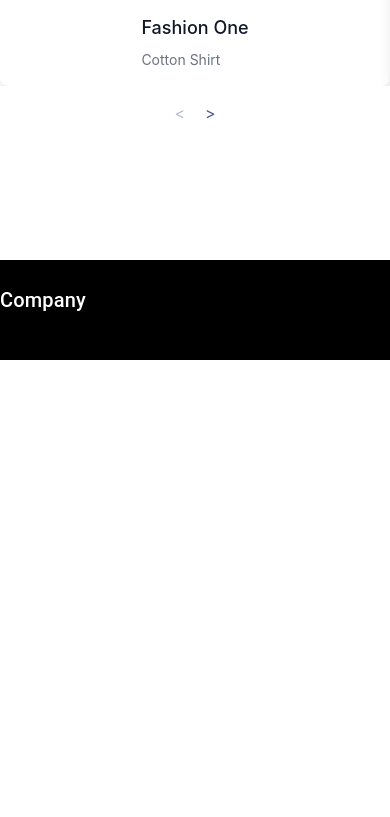
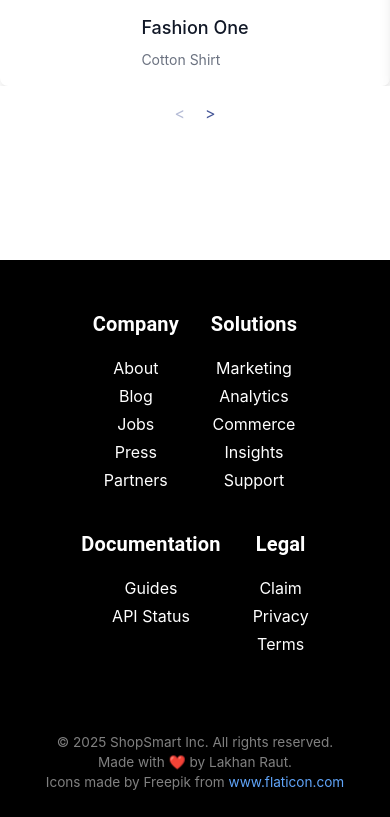
Before and after one commit to Lakhan0106/E-Commerce-Project, a React (Create React App) app: page / in a window 390 px wide. Shown: the part 3129-3946 px from the top of the page. Before the commit the page ends 3489 px from the top, so only its background shows below. Built offline with nearby package versions, Linux system fonts and the light colour scheme.

Commit message:
Third-commit

```diff
--- a/src/customer/components/Footer/Footer.jsx
+++ b/src/customer/components/Footer/Footer.jsx
@@ -1,19 +1,67 @@
-import { Grid, Typography } from '@mui/material'
+import { Button } from '@headlessui/react'
+import { Grid, Typography, Box } from '@mui/material'
 import React from 'react'
 
 const Footer = () => {
     return (
         <div>
-            <Grid className='bg-black text-white text-center mt-10'
+            {/* Top Footer Grid */}
+            <Grid className='bg-black text-white mt-10'
                 container
-                sx={{ bgcolor: "black", color: "white", py: 3 }}
+                justifyContent="center"
+                sx={{
+                    bgcolor: "black",
+                    color: "white",
+                    py: 6,
+                    px: { xs: 2, sm: 4, md: 12 },
+                    textAlign: "center"
+                }}
+                spacing={4}
             >
+                {/* Column 1: Company */}
                 <Grid item xs={12} sm={6} md={3}>
-                    <Typography className='pb-5' variant='h6'> Company </Typography>
+                    <Typography variant='h6' sx={{ fontWeight: 'bold', mb: 2 }}>Company</Typography>
+                    <div><Button className='pb-1 hover:text-blue-400'>About</Button></div>
+                    <div><Button className='pb-1 hover:text-blue-400'>Blog</Button></div>
+                    <div><Button className='pb-1 hover:text-blue-400'>Jobs</Button></div>
+                    <div><Button className='pb-1 hover:text-blue-400'>Press</Button></div>
+                    <div><Button className='pb-1 hover:text-blue-400'>Partners</Button></div>
+                </Grid>
+
+                {/* Column 2: Solutions */}
+                <Grid item xs={12} sm={6} md={3}>
+                    <Typography variant='h6' sx={{ fontWeight: 'bold', mb: 2 }}>Solutions</Typography>
+                    <div><Button className='pb-1 hover:text-blue-400'>Marketing</Button></div>
+                    <div><Button className='pb-1 hover:text-blue-400'>Analytics</Button></div>
+                    <div><Button className='pb-1 hover:text-blue-400'>Commerce</Button></div>
+                    <div><Button className='pb-1 hover:text-blue-400'>Insights</Button></div>
+                    <div><Button className='pb-1 hover:text-blue-400'>Support</Button></div>
+                </Grid>
+
+                {/* Column 3: Documentation */}
+                <Grid item xs={12} sm={6} md={3}>
+                    <Typography variant='h6' sx={{ fontWeight: 'bold', mb: 2 }}>Documentation</Typography>
+                    <div><Button className='pb-1 hover:text-blue-400'>Guides</Button></div>
+                    <div><Button className='pb-1 hover:text-blue-400'>API Status</Button></div>
+                </Grid>
+
+                {/* Column 4: Legal */}
+                <Grid item xs={12} sm={6} md={3}>
+                    <Typography variant='h6' sx={{ fontWeight: 'bold', mb: 2 }}>Legal</Typography>
+                    <div><Button className='pb-1 hover:text-blue-400'>Claim</Button></div>
+                    <div><Button className='pb-1 hover:text-blue-400'>Privacy</Button></div>
+                    <div><Button className='pb-1 hover:text-blue-400'>Terms</Button></div>
                 </Grid>
             </Grid>
+
+            {/* Bottom Bar */}
+            <Box sx={{ bgcolor: "black", color: "gray", textAlign: "center", py: 3, fontSize: '0.85rem' }}>
+                <div>© {new Date().getFullYear()} ShopSmart Inc. All rights reserved.</div>
+                <div>Made with ❤️ by Lakhan Raut.</div>
+                <div>Icons made by Freepik from <a href="https://www.flaticon.com" className='text-blue-400 hover:underline'>www.flaticon.com</a></div>
+            </Box>
         </div>
     )
 }
 
-export default Footer
+export default Footer
--- a/src/customer/components/Navigation/Navigation.jsx
+++ b/src/customer/components/Navigation/Navigation.jsx
@@ -15,7 +15,12 @@ import {
   TabPanel,
   TabPanels,
 } from '@headlessui/react'
+import Menu from '@mui/material/Menu';
 import { Bars3Icon, MagnifyingGlassIcon, ShoppingBagIcon, XMarkIcon } from '@heroicons/react/24/outline'
+import Avatar from '@mui/material/Avatar'
+import MenuItem from '@mui/material/MenuItem'
+import Button from '@mui/material/Button'
+import { deepPurple } from '@mui/material/colors'
 
 const navigation = {
   categories: [
@@ -143,6 +148,22 @@ const navigation = {
 
 export default function Navigation() {
   const [open, setOpen] = useState(false)
+  const [anchorEl, setAnchorEl] = useState(null)
+   const handleUserClick = (event) => {
+    setAnchorEl(event.currentTarget)
+  }
+
+  const handleCloseUserMenu = () => {
+    setAnchorEl(null)
+  }
+
+  const openUserMenu = Boolean(anchorEl)
+
+  const handleOpen = () => {
+    // Define sign-in modal trigger or navigation logic here
+    alert("Open sign-in modal")
+  }
+
 
   return (
     <div className="bg-white">
@@ -377,28 +398,46 @@ export default function Navigation() {
                   ))}
                 </div>
               </PopoverGroup>
-
               <div className="ml-auto flex items-center">
                 <div className="hidden lg:flex lg:flex-1 lg:items-center lg:justify-end lg:space-x-6">
-                  <a href="#" className="text-sm font-medium text-gray-700 hover:text-gray-800">
-                    Sign in
-                  </a>
-                  <span aria-hidden="true" className="h-6 w-px bg-gray-200" />
-                  <a href="#" className="text-sm font-medium text-gray-700 hover:text-gray-800">
-                    Create account
-                  </a>
-                </div>
-
-                <div className="hidden lg:ml-8 lg:flex">
-                  <a href="#" className="flex items-center text-gray-700 hover:text-gray-800">
-                    <img
-                      alt=""
-                      src="https://tailwindcss.com/plus-assets/img/flags/flag-canada.svg"
-                      className="block h-auto w-5 shrink-0"
-                    />
-                    <span className="ml-3 block text-sm font-medium">CAD</span>
-                    <span className="sr-only">, change currency</span>
-                  </a>
+                  {true ? (
+                    <div>
+                      <Avatar
+                        className="text-white"
+                        onClick={handleUserClick}
+                        aria-controls={openUserMenu ? "basic-menu" : undefined}
+                        aria-haspopup="true"
+                        aria-expanded={openUserMenu ? "true" : undefined}
+                        sx={{
+                          bgcolor: deepPurple[500],
+                          color: "white",
+                          cursor: "pointer",
+                        }}
+                      >
+                        L
+                      </Avatar>
+                      <Menu
+                        id="basic-menu"
+                        anchorEl={anchorEl}
+                        open={openUserMenu}
+                        onClose={handleCloseUserMenu}
+                        MenuListProps={{
+                          'aria-labelledby': 'basic-button',
+                        }}
+                      >
+                        <MenuItem onClick={handleCloseUserMenu}>Profile</MenuItem>
+                        <MenuItem onClick={handleCloseUserMenu}>My Orders</MenuItem>
+                        <MenuItem onClick={handleCloseUserMenu}>Logout</MenuItem>
+                      </Menu>
+                    </div>
+                  ) : (
+                    <Button
+                      onClick={handleOpen}
+                      className="text-sm font-medium text-gray-700 hover:text-gray-800"
+                    >
+                      Signin
+                    </Button>
+                  )}
                 </div>
 
                 {/* Search */}
@@ -425,6 +464,6 @@ export default function Navigation() {
           </div>
         </nav>
       </header>
-    </div>
+    </div >
   )
 }
```
